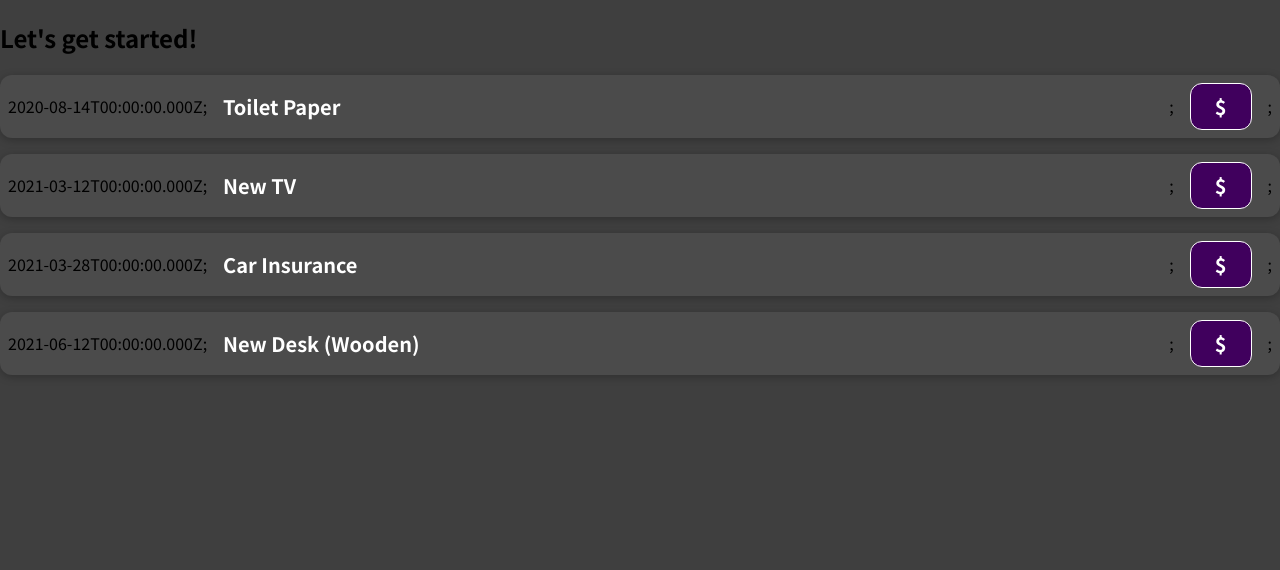
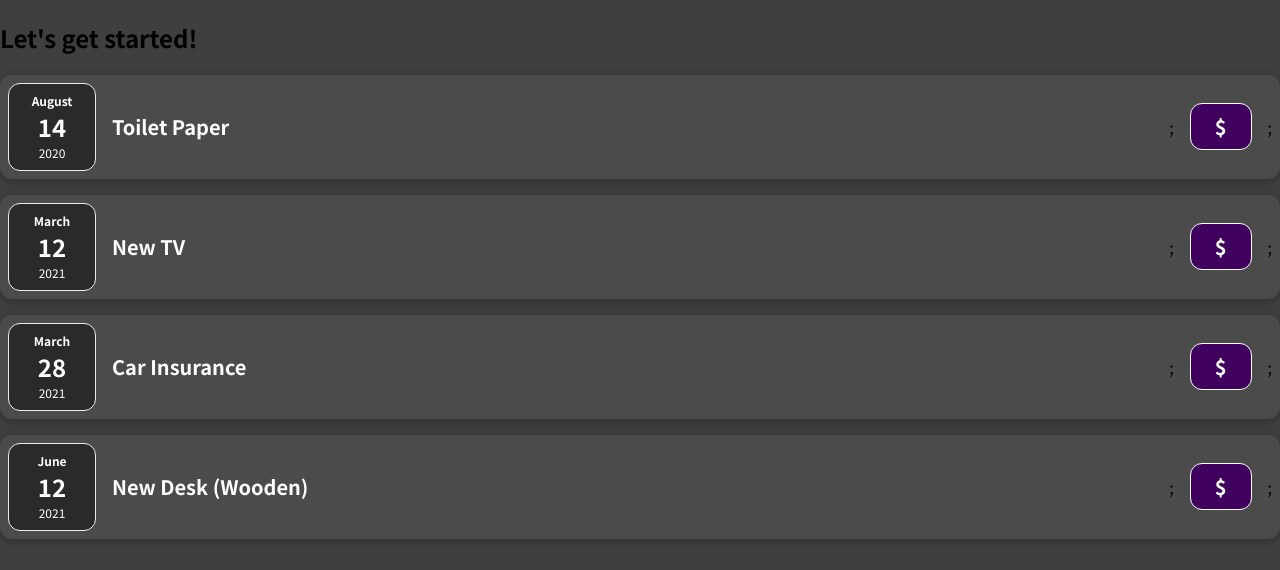
Before and after one commit to HammadSKhan/first-react-app, a JavaScript app: page / in a window 1280 px wide. Shown: the top 570 px of the page. Built offline with nearby package versions, Linux system fonts and the light colour scheme.

Commit message:
Expense date added

```diff
--- /dev/null
+++ b/src/component/ExpenseDate.css
@@ -0,0 +1,26 @@
+.expense-date {
+  display: flex;
+  flex-direction: column;
+  width: 5.5rem;
+  height: 5.5rem;
+  border: 1px solid #ececec;
+  background-color: #2a2a2a;
+  color: white;
+  border-radius: 12px;
+  align-items: center;
+  justify-content: center;
+}
+
+.expense-date__month {
+  font-size: 0.75rem;
+  font-weight: bold;
+}
+
+.expense-date__year {
+  font-size: 0.75rem;
+}
+
+.expense-date__day {
+  font-size: 1.5rem;
+  font-weight: bold;
+}
--- a/src/component/ExpenseItem.js
+++ b/src/component/ExpenseItem.js
@@ -1,13 +1,15 @@
+import ExpenseDate from "./Expensedate";
 import "./ExpenseItem.css";
 
 function ExpenseItem(props) {
   const title = props.title;
   const price = props.amount;
-  const date = props.date.toISOString();
+  //   const date = props.date.toISOString();
 
   return (
     <div className="expense-item">
-      <div>{date}</div>;
+      {/* <div>{date}</div>; */}
+      <ExpenseDate date={props.date}></ExpenseDate>
       <div className="expense-item__description">
         <h2>{title}</h2>;<div className="expense-item__price">${price}</div>;
       </div>
--- /dev/null
+++ b/src/component/Expensedate.js
@@ -0,0 +1,17 @@
+import "./ExpenseDate.css";
+
+function ExpenseDate(props) {
+  const month = props.date.toLocaleString("en-US", { month: "long" });
+  const day = props.date.toLocaleString("en-US", { day: "2-digit" });
+  const year = props.date.getFullYear();
+
+  return (
+    <div className="expense-date">
+      <div className="expense-date__month">{month}</div>
+      <div className="expense-date__day">{day}</div>
+      <div className="expense-date__year">{year}</div>
+    </div>
+  );
+}
+
+export default ExpenseDate;
```
